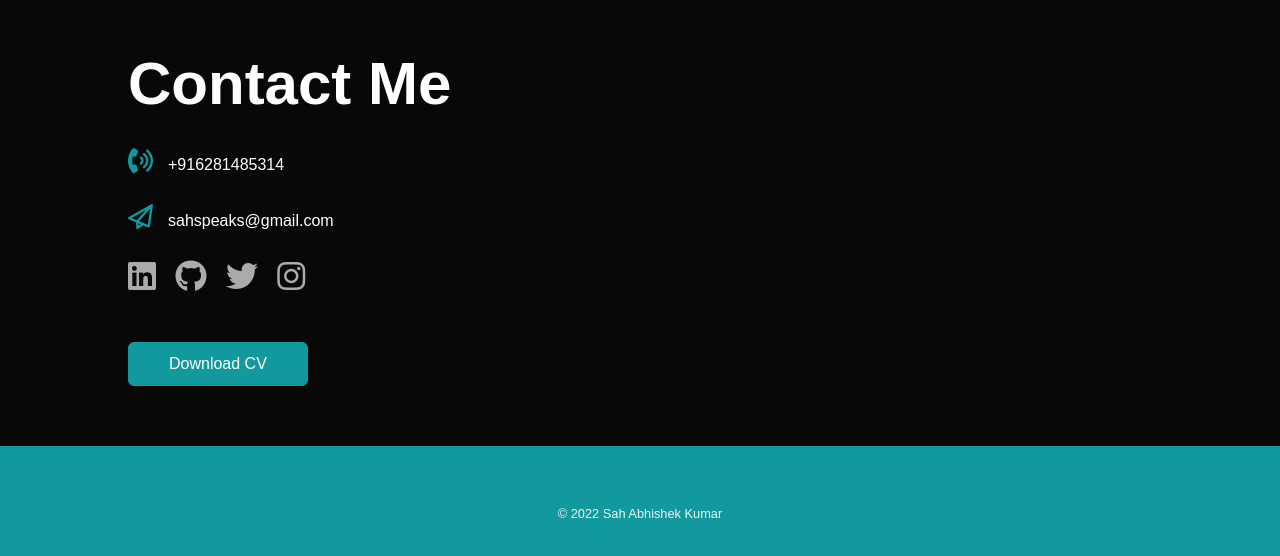
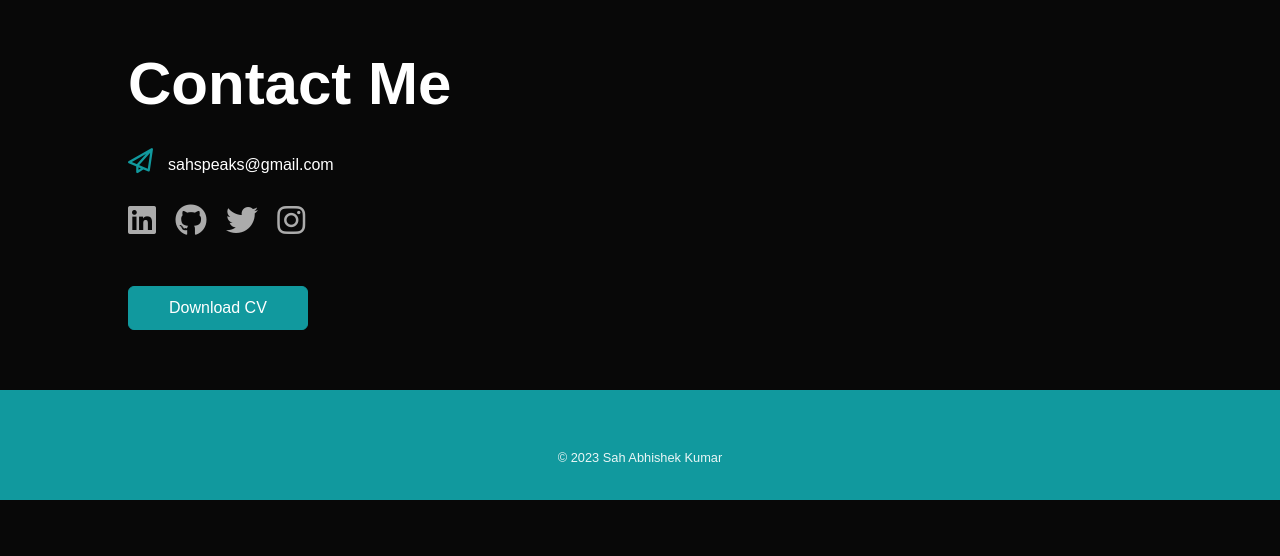
Before and after one commit to sahspeaks/MyPortfolio, a plain HTML site: page index.html in a window 1280 px wide. Shown: the part 2774-3330 px from the top of the page. After the commit the page ends 3274 px from the top, so only its background shows below. Drawn offline with Linux system fonts and the light colour scheme.

Commit message:
small change

```diff
--- a/index.html
+++ b/index.html
@@ -229,7 +229,6 @@
             <div class="row">
                 <div class="contact-left">
                     <h1 class="sub-title">Contact Me</h1>
-                    <p><i class="fa-solid fa-phone-volume"></i>+916281485314</p>
                     <p><i class="fa-regular fa-paper-plane"></i>sahspeaks@gmail.com</p>
                     <div class="social-icons">
                         <a class="footer-link" href="https://www.linkedin.com/in/sahspeaks/" target="_ "><i
@@ -251,7 +250,7 @@
     </div>
     <!-- Footer -->
     <footer id="footer">
-        <p class="copyright">© 2022 Sah Abhishek Kumar</p>
+        <p class="copyright">© 2023 Sah Abhishek Kumar</p>
     </footer>
 
 
```
